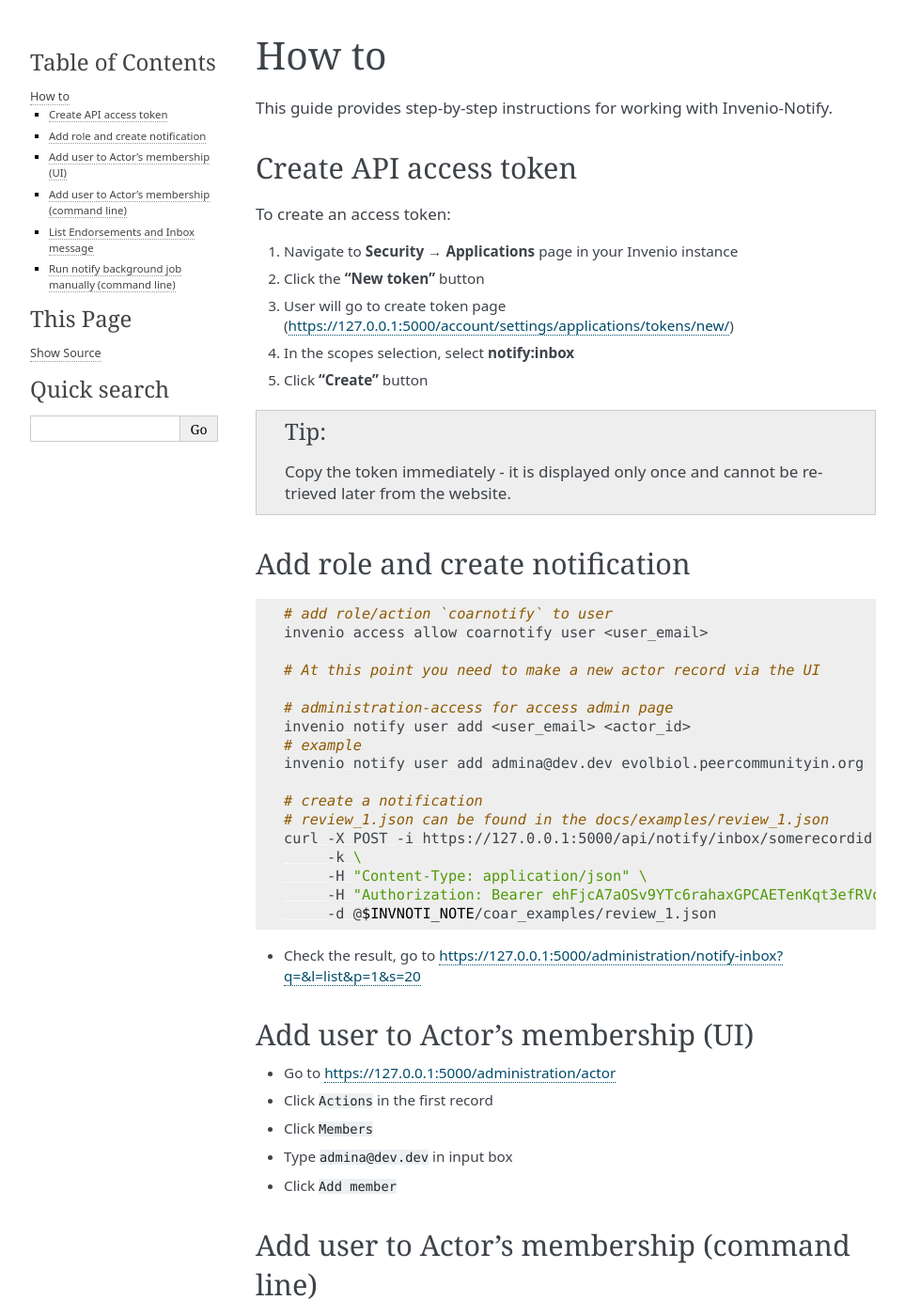
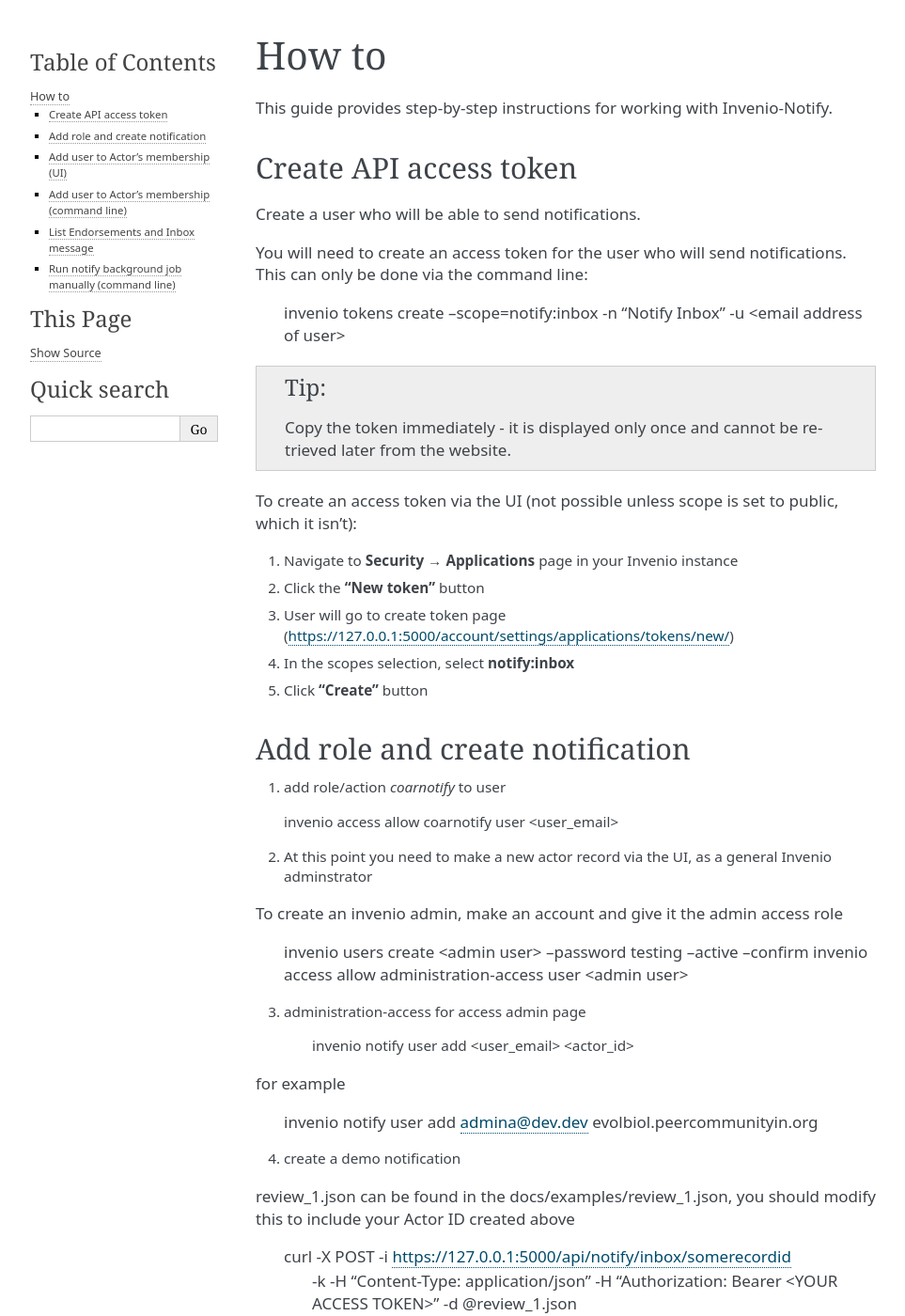
Before and after one commit to CottageLabs/invenio-notify, a Sphinx documentation site: the page built from docs/how_to.rst, in a window 1280 px wide and 1400 px high. Shown: the whole window at 94% size, without its empty margins (148-1111 px from the left). Built offline with Sphinx 7.4.7, drawn with Linux system fonts in a browser that asks for light colours.

Commit message:
improve setup documentation

```diff
--- a/docs/how_to.rst
+++ b/docs/how_to.rst
@@ -10,7 +10,18 @@
 Create API access token
 ------------------------
 
-To create an access token:
+Create a user who will be able to send notifications.
+
+You will need to create an access token for the user who will send notifications.  This can only be done via the command line:
+
+    invenio tokens create --scope=notify:inbox -n "Notify Inbox" -u <email address of user>
+
+.. tip::
+   Copy the token immediately - it is displayed only once and cannot be retrieved later from
+   the website.
+
+
+To create an access token via the UI (not possible unless scope is set to public, which it isn't):
 
 1. Navigate to **Security → Applications** page in your Invenio instance
 2. Click the **"New token"** button
@@ -18,32 +29,39 @@
 4. In the scopes selection, select **notify:inbox**
 5. Click **"Create"** button
 
-.. tip::
-   Copy the token immediately - it is displayed only once and cannot be retrieved later from
-   the website.
+
 
 Add role and create notification
 --------------------------------
 
-.. code-block:: bash
+1. add role/action `coarnotify` to user
 
-   # add role/action `coarnotify` to user
    invenio access allow coarnotify user <user_email>
 
-   # At this point you need to make a new actor record via the UI
+2. At this point you need to make a new actor record via the UI, as a general Invenio adminstrator
 
-   # administration-access for access admin page
-   invenio notify user add <user_email> <actor_id>
-   # example
+To create an invenio admin, make an account and give it the admin access role
+
+    invenio users create <admin user> --password testing --active --confirm
+    invenio access allow administration-access user <admin user>
+
+3. administration-access for access admin page
+
+    invenio notify user add <user_email> <actor_id>
+
+for example
+
    invenio notify user add admina@dev.dev evolbiol.peercommunityin.org
 
-   # create a notification
-   # review_1.json can be found in the docs/examples/review_1.json
+4. create a demo notification
+
+review_1.json can be found in the docs/examples/review_1.json, you should modify this to include your Actor ID created above
+
    curl -X POST -i https://127.0.0.1:5000/api/notify/inbox/somerecordid \
         -k \
         -H "Content-Type: application/json" \
-        -H "Authorization: Bearer ehFjcA7aOSv9YTc6rahaxGPCAETenKqt3efRVoJTVP1clBW7gUMHvB8cZ5Rs" \
-        -d @$INVNOTI_NOTE/coar_examples/review_1.json
+        -H "Authorization: Bearer <YOUR ACCESS TOKEN>" \
+        -d @review_1.json
 
 * Check the result, go to https://127.0.0.1:5000/administration/notify-inbox?q=&l=list&p=1&s=20
 
```
